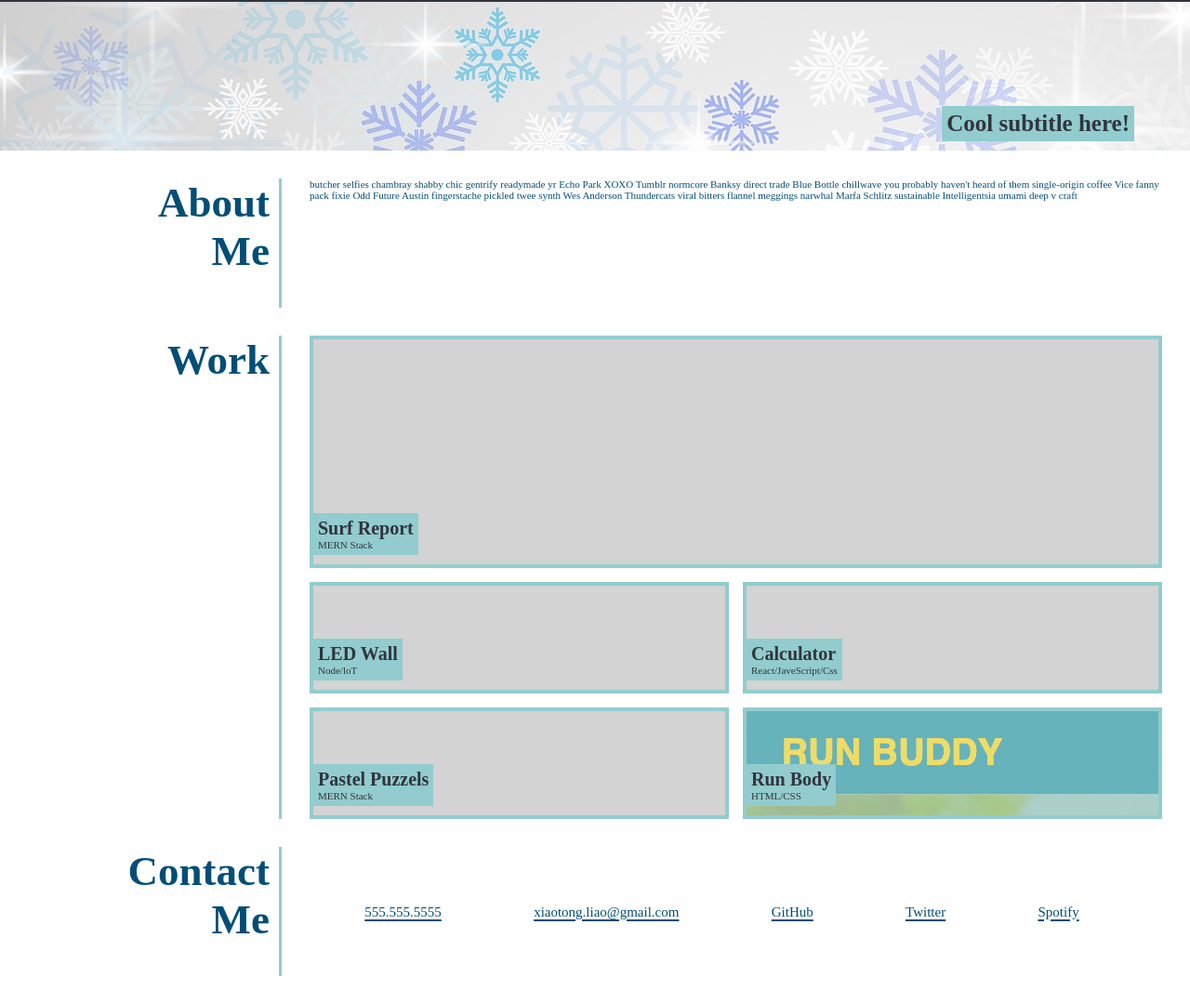
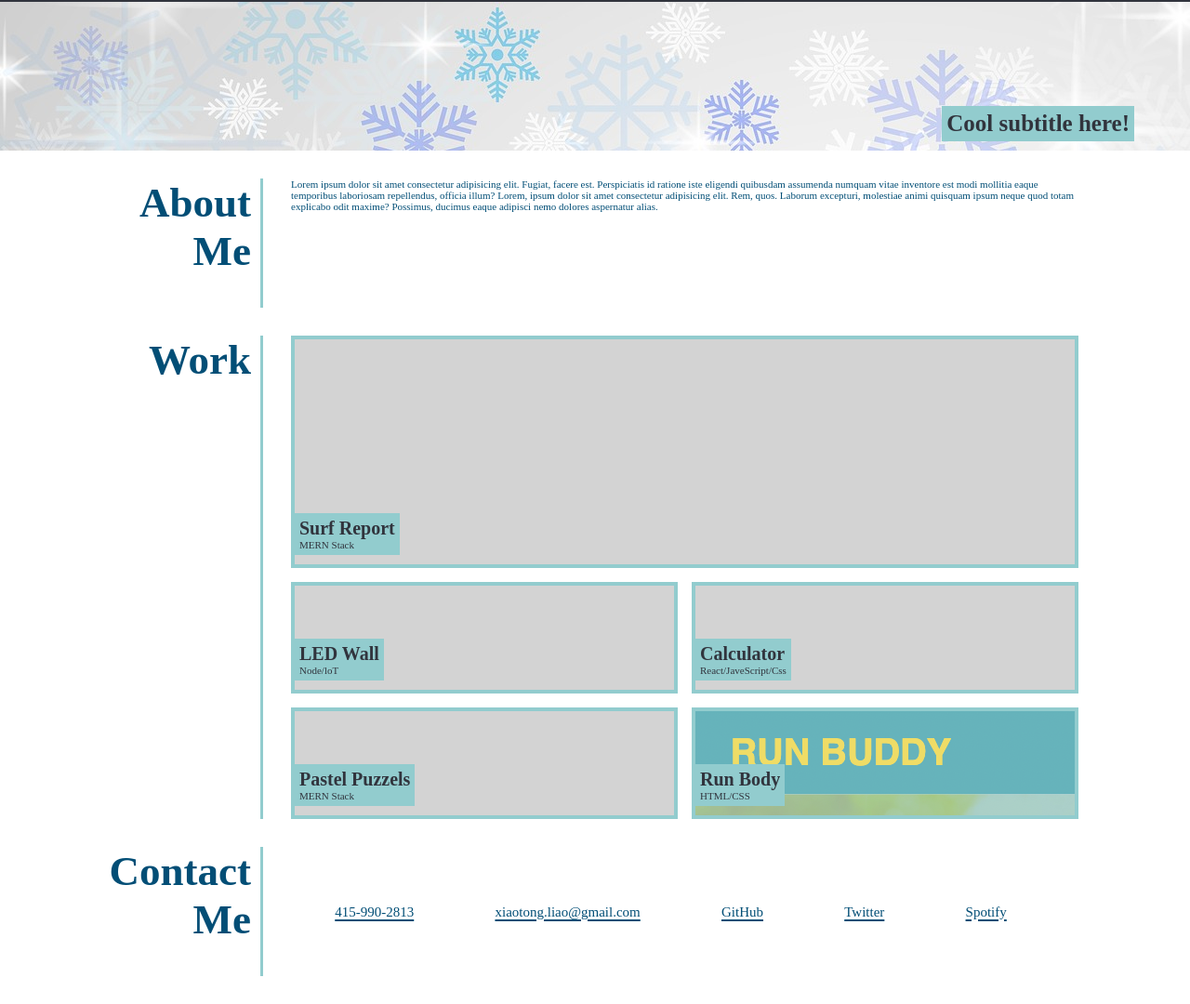
Before and after one commit to XiaoTong0126/my-portfolio, a plain HTML site: page index.html in a window 1280 px wide. Shown: the part 60-1140 px from the top of the page at 93% size. Drawn offline with Linux system fonts and the light colour scheme.

Commit message:
adjust layout and add links

```diff
--- a/assets/css/style.css
+++ b/assets/css/style.css
@@ -68,7 +68,7 @@ header nav ul li a {
 }
 
 section {
-  padding: 0px 30px 30px 0px;
+  padding: 0px 120px 30px 0px;
 }
 
 .section-content-container {
@@ -99,7 +99,7 @@ section p {
   font-size: 45px;
   color: var(--secondary-color);
   text-align: right;
-  margin: 0 auto 35px 100px;
+  margin: 0 auto 35px 80px;
   padding: 0 10px;
   width: 200px;
 }
--- a/index.html
+++ b/index.html
@@ -47,10 +47,8 @@
     </div>
     <div class="section-content-container">
       <p>
-        butcher selfies chambray shabby chic gentrify readymade yr Echo Park XOXO Tumblr normcore Banksy direct trade
-        Blue Bottle chillwave you probably haven't heard of them single-origin coffee Vice fanny pack fixie Odd Future
-        Austin fingerstache pickled twee synth Wes Anderson Thundercats viral bitters flannel meggings narwhal Marfa
-        Schlitz sustainable Intelligentsia umami deep v craft
+        Lorem ipsum dolor sit amet consectetur adipisicing elit. Fugiat, facere est. Perspiciatis id ratione iste eligendi quibusdam assumenda numquam vitae inventore est modi mollitia eaque temporibus laboriosam repellendus, officia illum?
+        Lorem, ipsum dolor sit amet consectetur adipisicing elit. Rem, quos. Laborum excepturi, molestiae animi quisquam ipsum neque quod totam explicabo odit maxime? Possimus, ducimus eaque adipisci nemo dolores aspernatur alias.
       </p>
     </div>
   </section>
@@ -111,7 +109,7 @@
     <div id="contact-me-content">
       <ul>
         <li>
-          <a>555.555.5555</a>
+          <a>415-990-2813</a>
         </li>
         <li>
           <a>xiaotong.liao@gmail.com</a>
```
